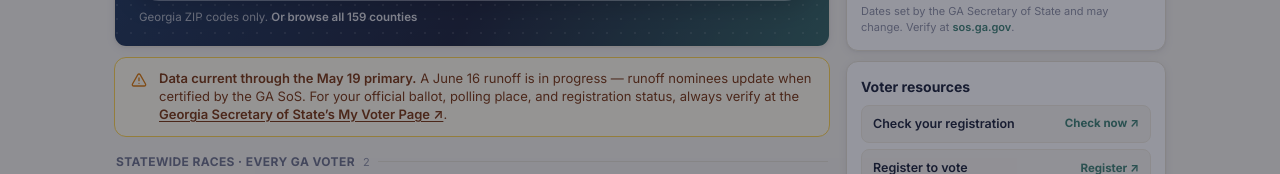
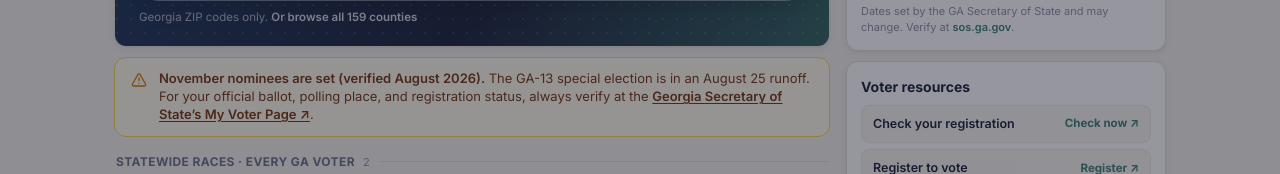
Before and after one commit to kcronin833/MyVote-Beta-, a Next.js app: page /elections in a window 1280 px wide. Shown: the part 351-525 px from the top of the page. Built offline with nearby package versions, Linux system fonts and the light colour scheme; no server answers.

Commit message:
Refresh ballot data disclaimer for post-runoff state
Primary + June 16 runoffs are certified and November nominees are set;
only GA-13 remains (Aug 25 runoff). Replaces the stale "runoff in
progress" banner.

Co-Authored-By: Claude Opus 4.8 <noreply@anthropic.com>

```diff
--- a/components/ballot-data-disclaimer.tsx
+++ b/components/ballot-data-disclaimer.tsx
@@ -1,10 +1,11 @@
 import { AlertTriangle } from "lucide-react";
 
-/* Trust guardrail: shown wherever we display candidate/race detail. Our
-   hardcoded ballot data was compiled before the May 19, 2026 primary. The primary
-   has now passed (June 8, 2026) and a June 16 runoff is in progress, so nominees
-   may differ from what is shown. Point voters to the authoritative GA SoS source.
-   Remove or soften this once the data is sourced from an authoritative feed. */
+/* Trust guardrail: shown wherever we display candidate/race detail. The May 19
+   primary and June 16 runoffs are certified and the November general-election
+   nominees are set (verified 2026-08-20). The one race still unsettled is the
+   GA-13 special election, which is in an August 25, 2026 runoff. Point voters to
+   the authoritative GA SoS source. Update this whenever the ballot data is
+   re-verified. */
 export function BallotDataDisclaimer({ className = "" }: { className?: string }) {
   return (
     <div
@@ -13,9 +14,9 @@ export function BallotDataDisclaimer({ className = "" }: { className?: string })
     >
       <AlertTriangle className="w-4 h-4 text-amber-600 mt-0.5 flex-shrink-0" />
       <div className="text-[13px] leading-snug text-amber-900">
-        <strong className="font-semibold">Data current through the May 19 primary.</strong>{" "}
-        A June 16 runoff is in progress — runoff nominees update when certified by the GA SoS.
-        For your official ballot, polling place, and registration status, always verify at the{" "}
+        <strong className="font-semibold">November nominees are set (verified August 2026).</strong>{" "}
+        The GA-13 special election is in an August 25 runoff. For your official ballot,
+        polling place, and registration status, always verify at the{" "}
         <a
           href="https://mvp.sos.ga.gov"
           target="_blank"
```
